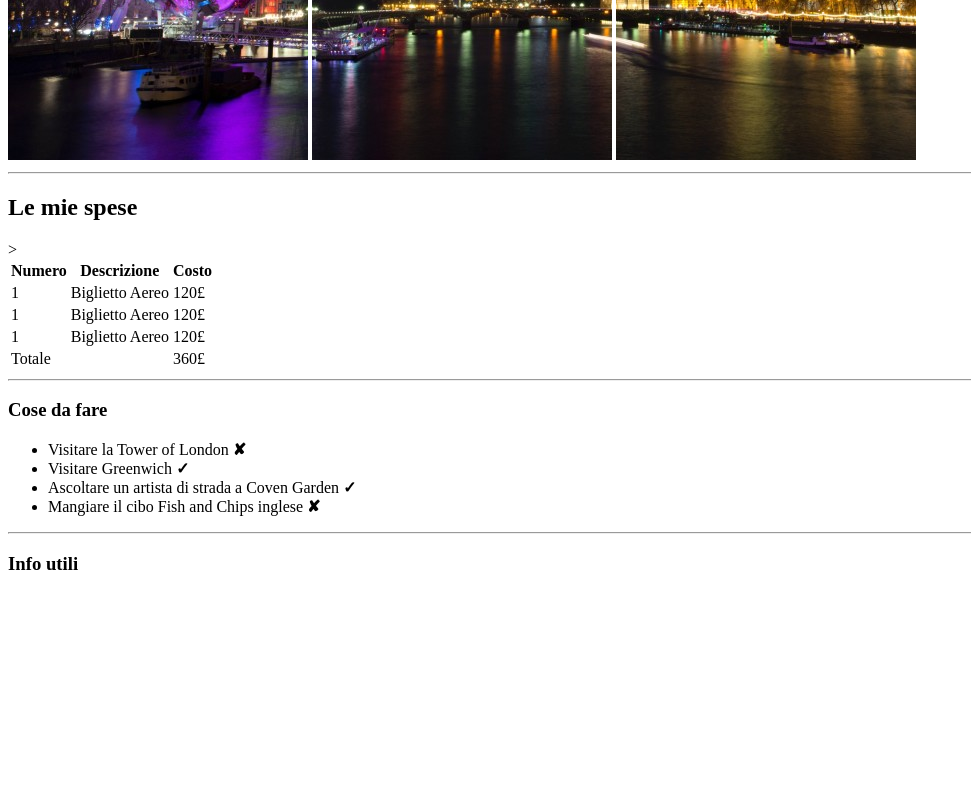
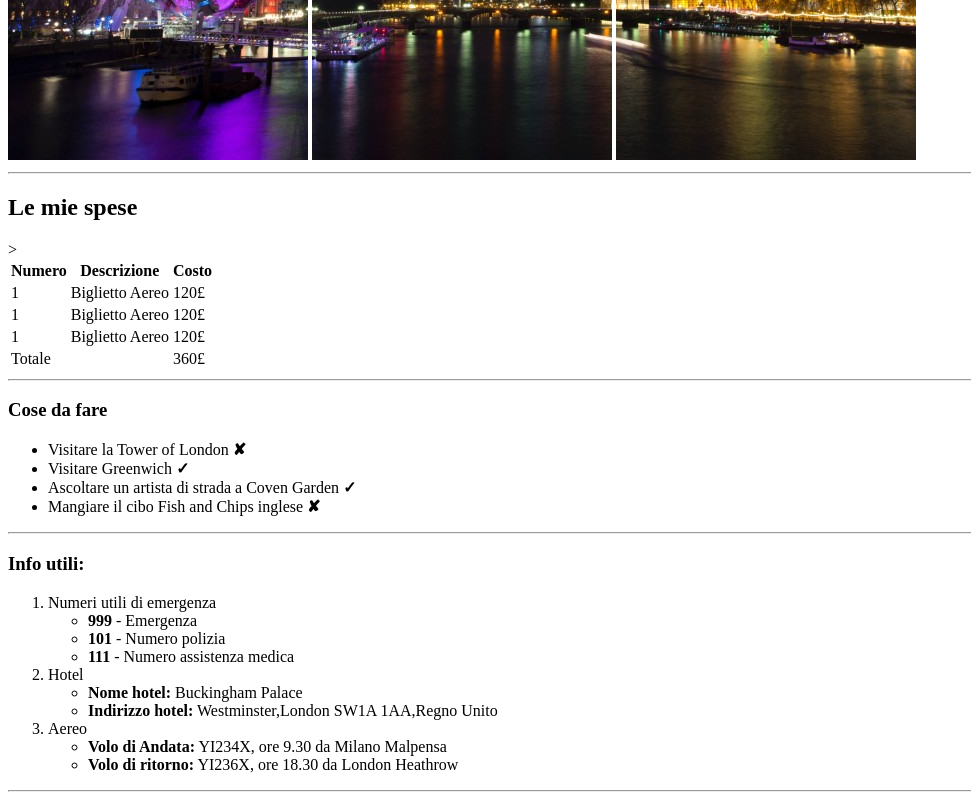
Before and after one commit to MarioBlasi/html-london-trip, a plain HTML site: page index.html in a window 1280 px wide. Shown: the part 520-1320 px from the top of the page, without its empty margins (0-971 px from the left). Before the commit the page ends 1114 px from the top, so only its background shows below. Drawn offline with Linux system fonts and the light colour scheme.

Commit message:
section 3 Info utili

```diff
--- a/index.html
+++ b/index.html
@@ -71,11 +71,30 @@
         <hr>
     </section>
 
-    <!-- section 3 -->
+    <!-- section 3 Info utili -->
     <section>
         <div>
-            <h3>Info utili</h3>
+            <h3>Info utili:</h3>
+            <ol>
+                <li>Numeri utili di emergenza</li>
+                <ul>
+                    <li><strong>999</strong> - Emergenza</li>
+                    <li><strong>101</strong> - Numero polizia</li>
+                    <li><strong>111</strong> - Numero assistenza medica</li>
+                </ul>
+                <li>Hotel</li>
+                <ul>
+                    <li><strong>Nome hotel:</strong> Buckingham Palace</li>
+                    <li><strong>Indirizzo hotel:</strong> Westminster,London SW1A 1AA,Regno Unito</li>
+                </ul>
+                <li>Aereo</li>
+                <ul>
+                    <li><strong>Volo di Andata:</strong> YI234X, ore 9.30 da Milano Malpensa</li>
+                    <li><strong>Volo di ritorno:</strong> YI236X, ore 18.30 da London Heathrow</li>
+                </ul>
+            </ol>
         </div>
+        <hr>
     </section>
 
     <!-- section 4 -->
```
